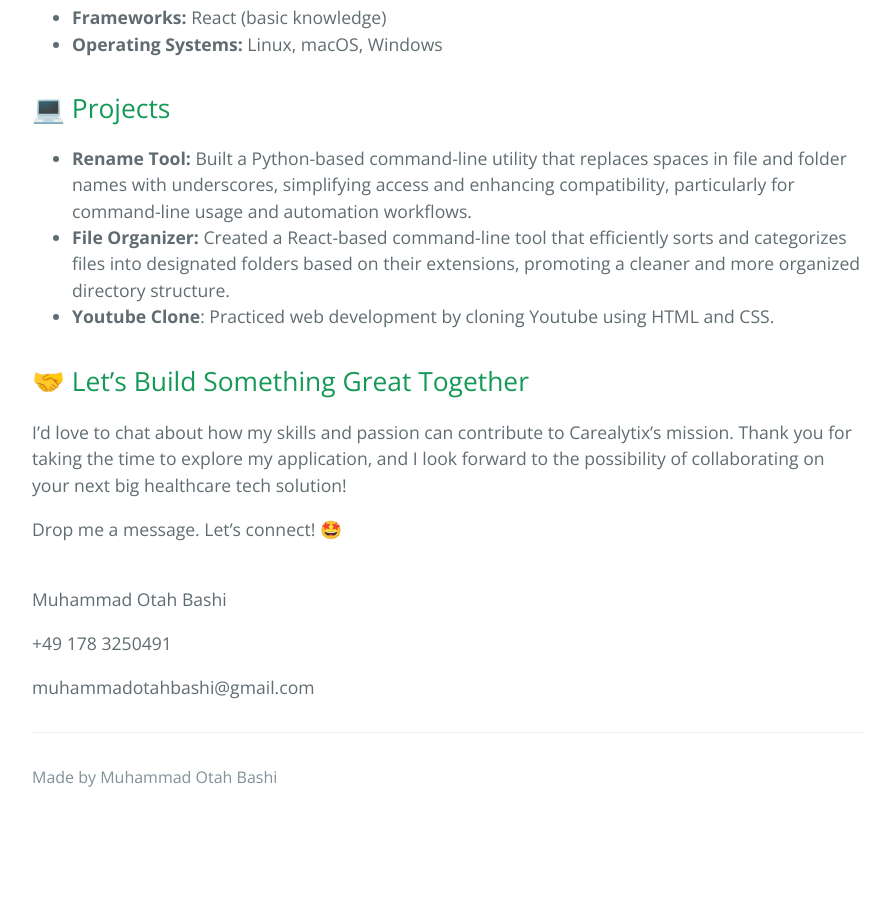
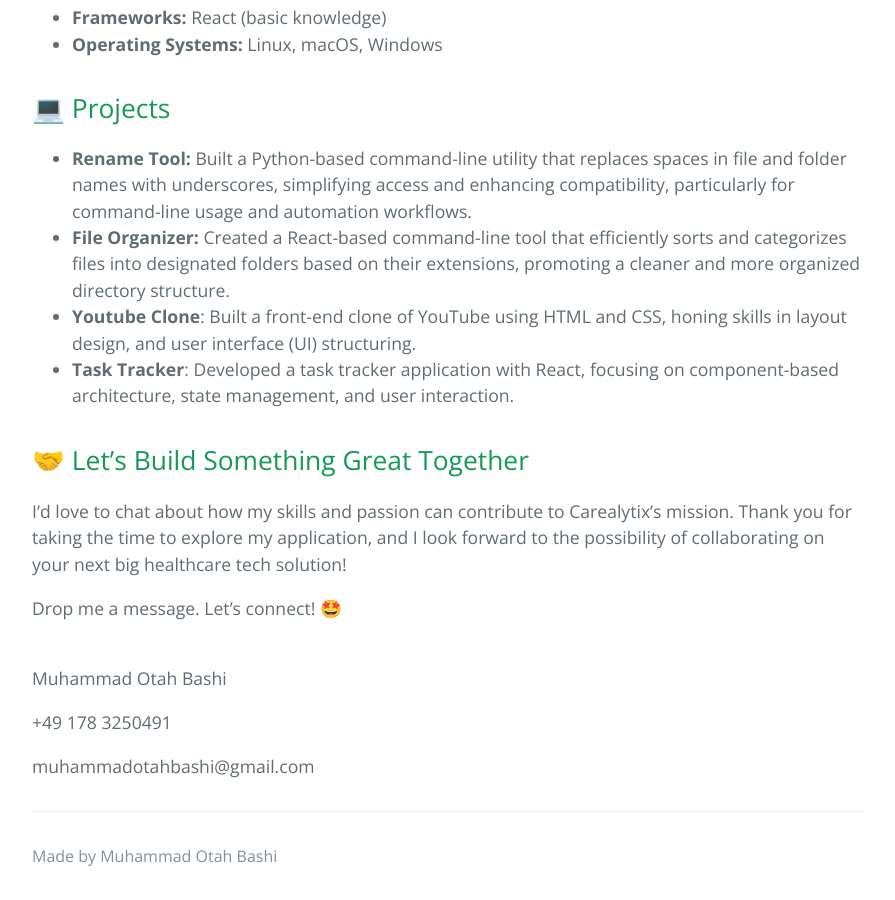
Before and after one commit to Bashlenix/portfolio, a Jekyll site: the page built from index.md, in a window 1280 px wide and 900 px high, scrolled down 1324 px. Shown: the whole window, without its empty margins (192-1087 px from the left). Built offline with Jekyll 4.4.1, drawn with Linux system fonts in a browser that asks for light colours; before the commit the page ends 2145 px from its top, so only the background shows below that.

Commit message:
adding task tracker project

```diff
--- a/_layouts/default.html
+++ b/_layouts/default.html
@@ -24,6 +24,7 @@
         <a target="_blank" href="https://bashlenix.github.io/file-organizer/" class="btn">File Organizer</a>
         <a target="_blank" href="https://bashlenix.github.io/rename_tool/" class="btn">Rename Tool</a>
         <a target="_blank" href="https://bashlenix.github.io/youtube-clone/" class="btn">Youtube Clone</a>
+        <a target="_blank" href="https://bashlenix.github.io/task-tracker/" class="btn">Task Tracker</a>
       {% endif %}
     </header>
 
--- a/index.md
+++ b/index.md
@@ -44,7 +44,8 @@ If you’re here, you just have found not only the working student you've been l
 ## 💻 Projects
 - **Rename Tool:** Built a Python-based command-line utility that replaces spaces in file and folder names with underscores, simplifying access and enhancing compatibility, particularly for command-line usage and automation workflows.
 - **File Organizer:** Created a React-based command-line tool that efficiently sorts and categorizes files into designated folders based on their extensions, promoting a cleaner and more organized directory structure.
-- **Youtube Clone**: Practiced web development by cloning Youtube using HTML and CSS.
+- **Youtube Clone**: Built a front-end clone of YouTube using HTML and CSS, honing skills in layout design, and user interface (UI) structuring.
+- **Task Tracker**: Developed a task tracker application with React, focusing on component-based architecture, state management, and user interaction.
 
 
 ## 🤝 Let’s Build Something Great Together
```
Also changed, not shown: README.md.
